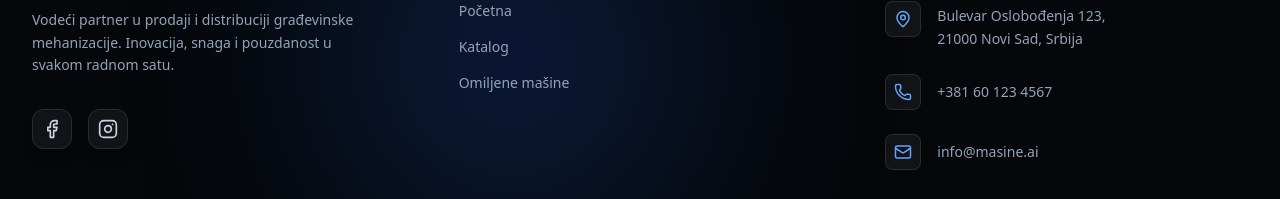
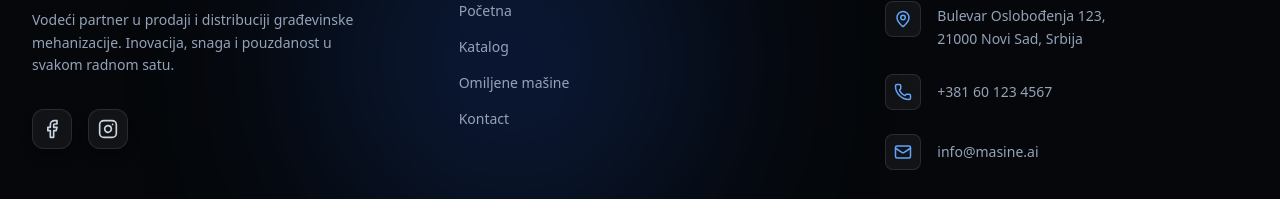
Before and after one commit to Djapedjape123/goga, a React (Vite) app: page /favorite in a window 1280 px wide. Shown: the part 1060-1259 px from the top of the page. Built offline with nearby package versions, Linux system fonts and the light colour scheme.

Commit message:
sutra provera svega za deploy

```diff
--- a/src/components/Footer.jsx
+++ b/src/components/Footer.jsx
@@ -10,7 +10,8 @@ const Footer = () => {
   const navigacija = [
     { ime: 'Početna', putanja: '/' },
     { ime: 'Katalog', putanja: '/katalog' },
-    { ime: 'Omiljene mašine', putanja: '/favorite' }
+    { ime: 'Omiljene mašine', putanja: '/favorite' },
+    { ime: 'Kontact', putanja: '/contact' }
   ];
 
   return (
--- a/src/components/MachineCard.jsx
+++ b/src/components/MachineCard.jsx
@@ -138,6 +138,7 @@ export default function MachineCard({ masina }) {
 
   return (
     <article
+      onClick={() => navigate(`/masina/${masina.slug}`)}
       aria-labelledby={titleId}
       className="group relative bg-white rounded-3xl overflow-hidden shadow-sm hover:shadow-2xl transition-all duration-500 border border-slate-100 flex flex-col focus:outline-none focus:ring-4 focus:ring-blue-200"
       tabIndex={0}
--- a/src/components/Mini3DViewer.jsx
+++ b/src/components/Mini3DViewer.jsx
@@ -6,7 +6,8 @@ const CATEGORY_MODELS = {
     "viljuskari": "/models/viliskar-v1.glb",
     "mini-bageri": "/models/miniBager-v1.glb",
     "bageri": "/models/bagerV-v1.glb",
-    "mini-mikseri": "/models/mixer-v1.glb"
+    "mini-mikseri": "/models/mixer-v1.glb",
+    "kosilice": "/models/kosilica-v1.glb",
 };
 
 function Model({ putanja }) {
```
Also changed, not shown: 1 other file (tests, documents, lock files or other folders).
